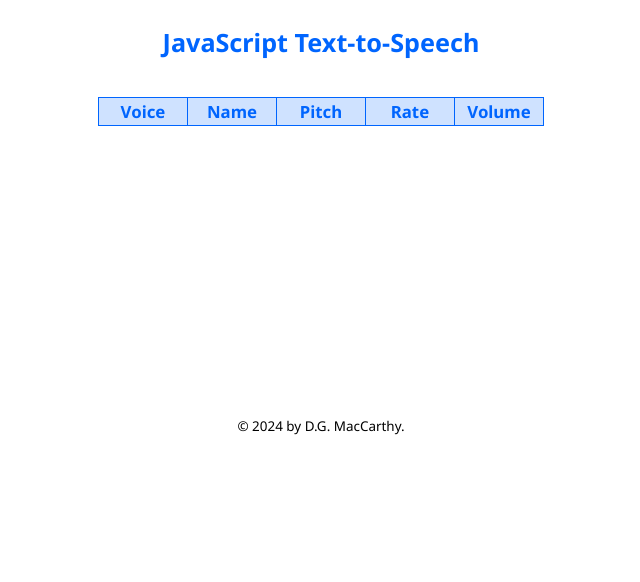
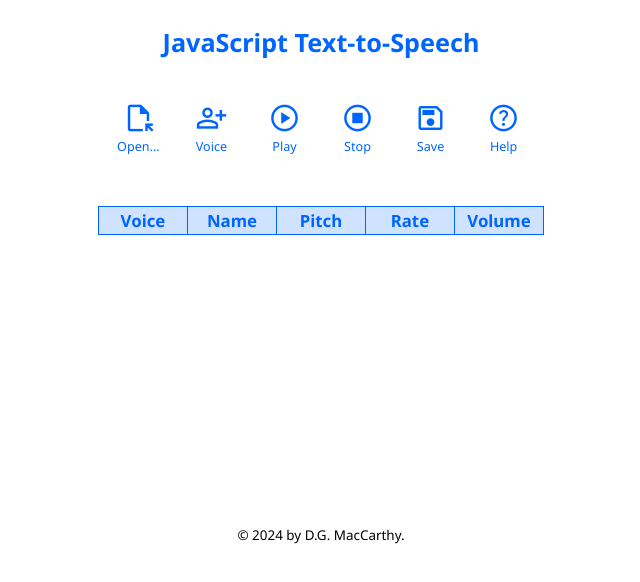
Before and after one commit to dmaccarthy/js-tts, a plain HTML site: page docs/index.html in a window 1280 px wide. Shown: the whole page, without its empty margins (319-959 px from the left). Drawn offline with nearby package versions, Linux system fonts and the light colour scheme.

Commit message:
Re-style buttons

```diff
--- a/docs/tts.css
+++ b/docs/tts.css
@@ -33,9 +33,19 @@ thead {background-color: var(--bg)}
 th, a {color: var(--blue)}
 #Buttons, #File {display: none}
 
+#Buttons {
+    display: flex;
+    flex-wrap: wrap;
+    justify-content: center;
+    align-content: space-between;
+    align-items: flex-start;
+    text-align: center;
+    margin: auto;
+}
+
 button {
     padding: 4px;
-    margin: 0 0.4em;
+    margin: 0 0.4em 1em 0.4em;
     font-size: 75%;
     color: var(--blue);
     width: 5em;
@@ -66,7 +76,7 @@ p.Small {
 }
 
 textarea {
-    width: calc(100% - 6px);
+    max-width: 98%;
     visibility: hidden;
     margin-top: 2.5em;
     min-height: 16em;
```
